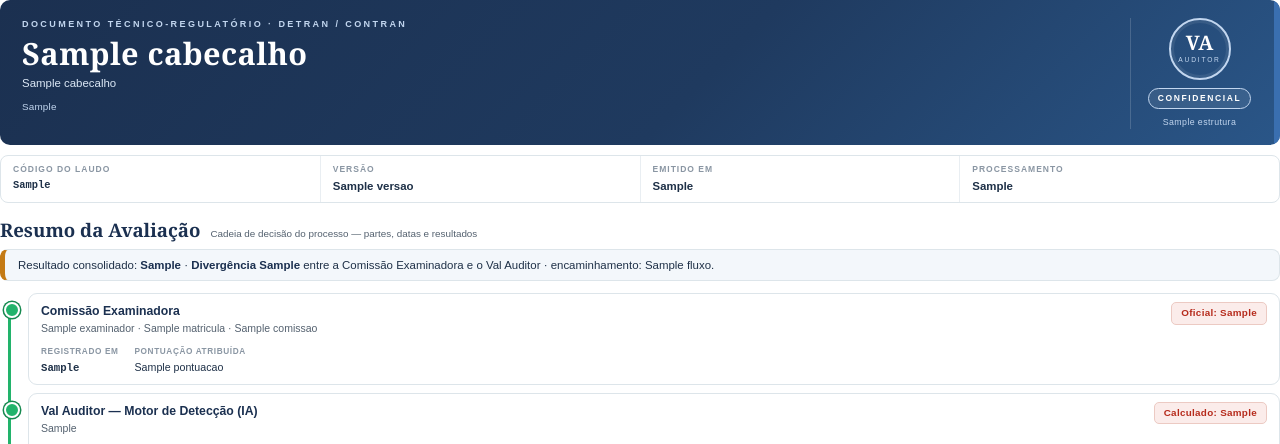
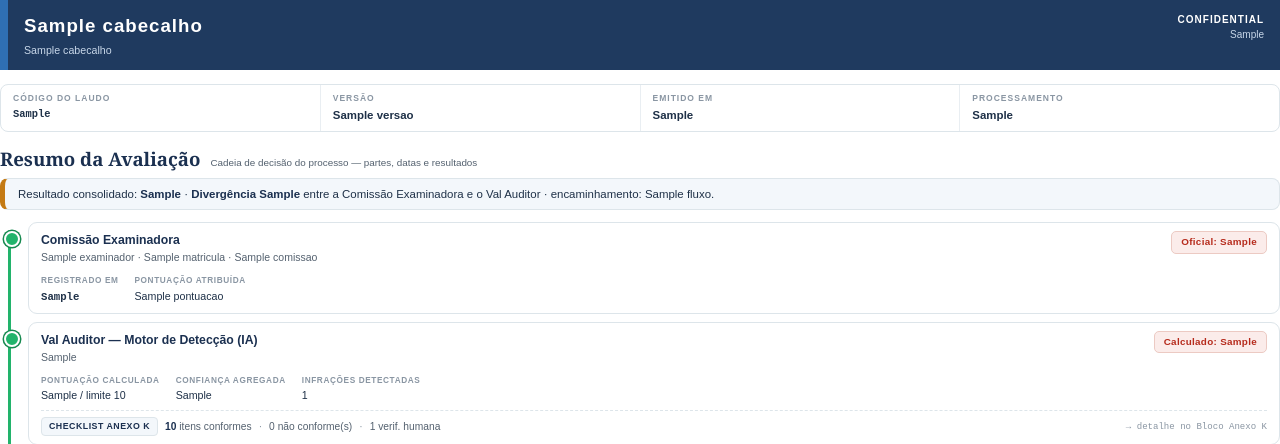
Before and after one commit to lbigor/valbot-api, a Python web app: template src/reporting/templates/laudo_v2.html in a window 1280 px wide. Shown: the top 444 px of the page. Run offline with Jinja, Linux system fonts and the light colour scheme; the template is opened without the code that fills it: most values are stand-ins (such as "Sample title", 1, 10 or a date in 2020).

Commit message:
fix(reporting): restaura o cabecalho original (topbar) do laudo
Substitui a capa redesenhada (gradiente + selo) pelo cabecalho JA EXISTENTE
do laudo — a topbar navy original (titulo/subtitulo + Confidential + resolucao,
faixa lateral cobalt #2f6fb3), conforme pedido ("nao altera o cabecalho,
utiliza o ja existente"). Mantem a faixa de metadados (info atual do laudo) e
o resumo logo abaixo. Sem mudanca no Python; deterministico.

```diff
--- a/src/reporting/templates/laudo_v2.html
+++ b/src/reporting/templates/laudo_v2.html
@@ -413,22 +413,28 @@
     color:var(--navy); line-height:1.3; page-break-inside:avoid; }
   .ck-ref-item .n{ flex:0 0 16px; height:16px; line-height:16px; text-align:center;
     background:var(--g-700); color:#fff; font-size:6.7pt; font-weight:700; border-radius:4px; }
+
+  /* ---------- CABEÇALHO ORIGINAL (topbar já existente — não alterar) ---------- */
+  .topbar{ background:#1f3a5f; color:#fff; padding:12px 16px; display:flex;
+    justify-content:space-between; align-items:flex-start;
+    border-left:8px solid #2f6fb3; margin-bottom:14px; }
+  .topbar .brand{ font-size:14pt; font-weight:700; letter-spacing:1px; }
+  .topbar .sub{ font-size:8pt; color:#c7d6e8; margin-top:2px; }
+  .topbar .right{ text-align:right; font-size:7.5pt; color:#c7d6e8; }
+  .topbar .right .conf{ font-weight:700; color:#fff; text-transform:uppercase; letter-spacing:1px; }
 </style>
 </head>
 <body>
 
-{# ============ CABEÇALHO / CAPA — selo circular VA AUDITOR ============ #}
-<div class="cover">
-  <div class="head-left">
-    <div class="eyebrow">Documento Técnico-Regulatório · DETRAN / CONTRAN</div>
+{# ============ CABEÇALHO — topbar original (já existente, não alterado) ============ #}
+<div class="topbar">
+  <div>
     <div class="brand">{{ cabecalho.titulo }}</div>
     <div class="sub">{{ cabecalho.subtitulo }}</div>
-    <div class="ref">{{ cabecalho.resolucao_ref }}</div>
   </div>
-  <div class="head-right">
-    <div class="seal"><div class="sg">VA</div><div class="ss">Auditor</div></div>
-    <span class="pill">Confidencial</span>
-    <div class="struct">{{ cabecalho.estrutura }}</div>
+  <div class="right">
+    <div class="conf">Confidential</div>
+    <div>{{ cabecalho.resolucao_ref }}</div>
   </div>
 </div>
 
```
